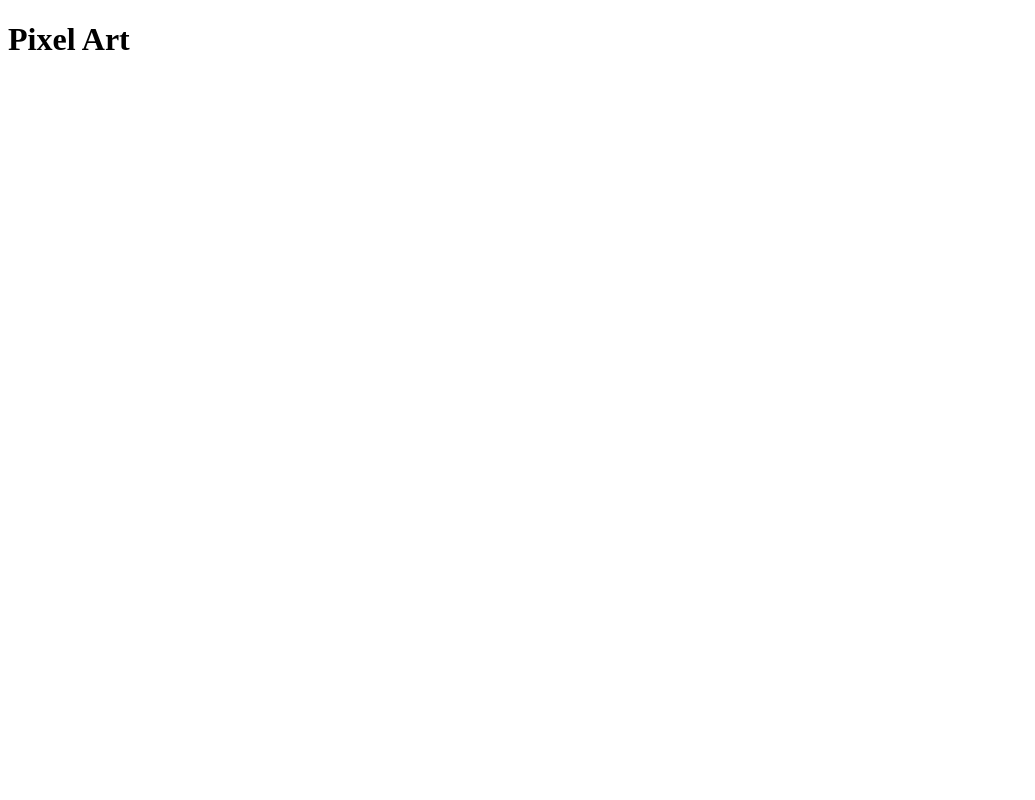
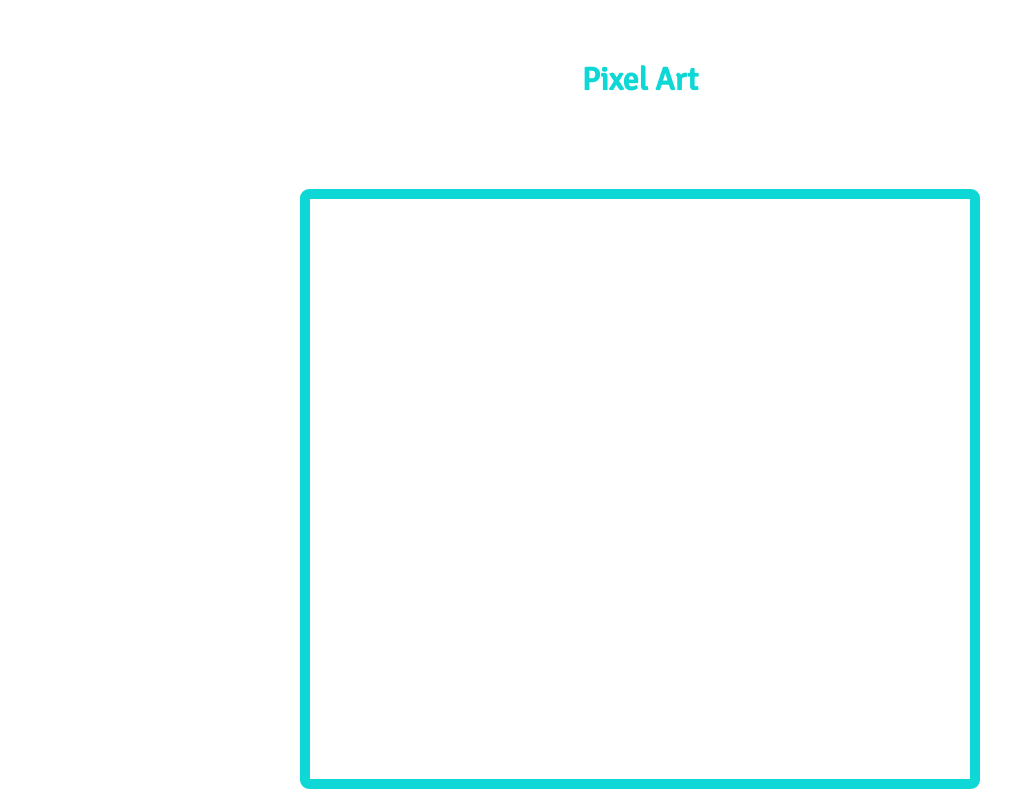
Before and after one commit to marcel-balint/pixel_art, a plain HTML site: page index.html in a window 1280 px wide. Shown: the whole page, without its empty margins (0-1035 px from the left). Drawn offline with Linux system fonts and the light colour scheme.

Commit message:
Created the html for page structure

```diff
--- a/index.html
+++ b/index.html
@@ -4,9 +4,27 @@
     <meta charset="UTF-8" />
     <meta name="viewport" content="width=device-width, initial-scale=1.0" />
     <meta http-equiv="X-UA-Compatible" content="ie=edge" />
+    <link rel="stylesheet" href="style.css" />
     <title>Pixel Art</title>
   </head>
   <body>
     <h1>Pixel Art</h1>
+    <div class="container">
+      <div class="colors">
+        <span class="red"></span>
+        <span class="maroon"></span>
+        <span class="green"></span>
+        <span class="blue"></span>
+        <span class="yellow"></span>
+        <span class="orange"></span>
+        <span class="white"></span>
+        <span class="black"></span>
+        <span class="skin"></span>
+        <span class="pink"></span>
+        <span class="crimson"></span>
+        <span class="cyan"></span>
+      </div>
+      <div class="box"></div>
+    </div>
   </body>
 </html>
--- /dev/null
+++ b/style.css
@@ -0,0 +1,25 @@
+@import url("https://fonts.googleapis.com/css?family=Signika&display=swap");
+
+.container {
+  position: relative;
+  margin-top: 90px;
+}
+
+.box {
+  position: static;
+  max-width: 660px;
+  height: 580px;
+  display: grid;
+  border: 10px solid rgb(13, 216, 214);
+  border-radius: 9px;
+  cursor: pointer;
+  margin-left: auto;
+  margin-right: auto;
+}
+
+h1 {
+  font-family: "Signika", sans-serif;
+  margin-top: 60px;
+  text-align: center;
+  color: rgb(13, 216, 214);
+}
```
Also changed, not shown: 1 other file.
